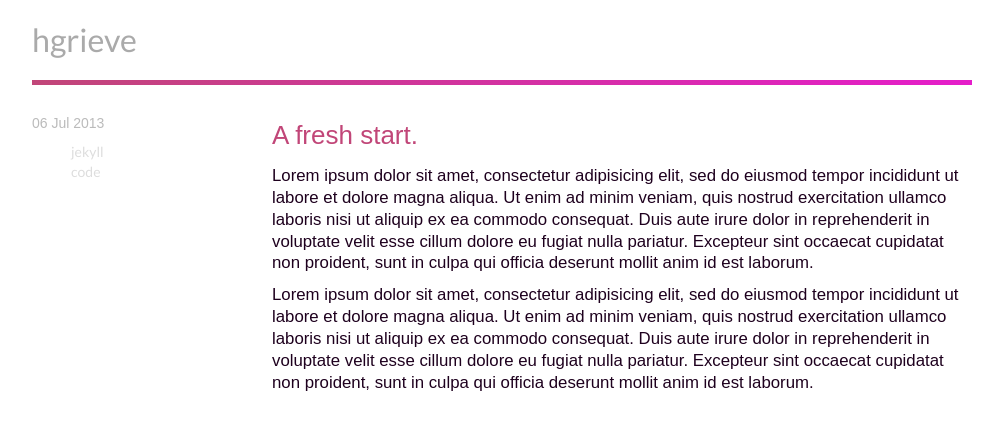
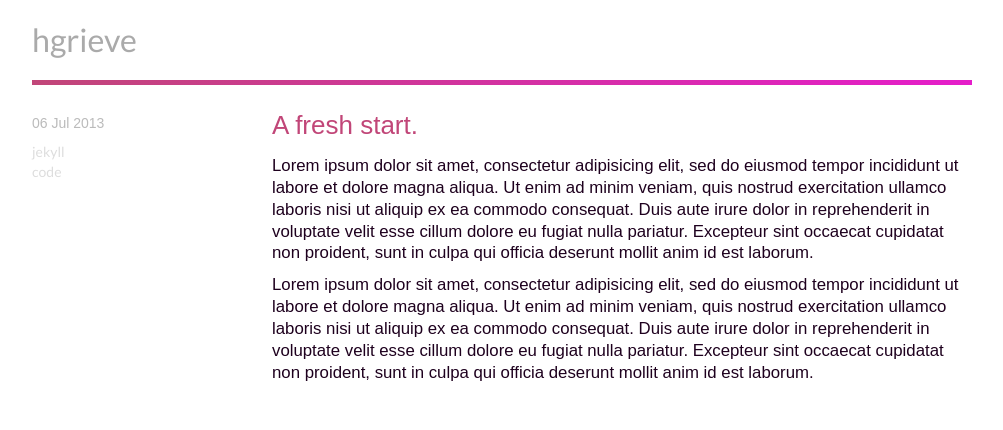
Before and after one commit to hgrieve/hgrieve.github.io, a Jekyll site: the page built from _posts/2013-07-06-a-fresh-start.markdown, in a window 1280 px wide. Shown: the top 430 px of the page, without its empty margins (138-1141 px from the left). Built offline with Jekyll 4.4.1, drawn with Linux system fonts in a browser that asks for light colours.

Commit message:
Fix CSS styles

```diff
--- a/_layouts/default.html
+++ b/_layouts/default.html
@@ -24,7 +24,7 @@
     <div class="row">
       <header>
         <div class="span2">
-          <a href="#" class="logo">hgrieve</a>
+          <a href="/" class="logo">hgrieve</a>
         </div>
       </header>
     </div>
--- a/css/main.css
+++ b/css/main.css
@@ -102,7 +102,7 @@ nav ul li {
 }
 
 .post-title {
-	margin-bottom: 10px;
+	margin: 0 0 10px 0;
 }
 
 .date {
@@ -119,12 +119,16 @@ nav ul li {
 /* tag list styles */
 
 ul.tag-list {
+	margin: 0;
 	list-style: none;
 }
 
 li.tag a {
-	margin-left: 14px;
 	color: #DDD;
 }
 
+li.tag a:hover {
+	color: #C14678;
+}
+
 /* large navigation icons */
```
Also changed, not shown: 5 other files.
